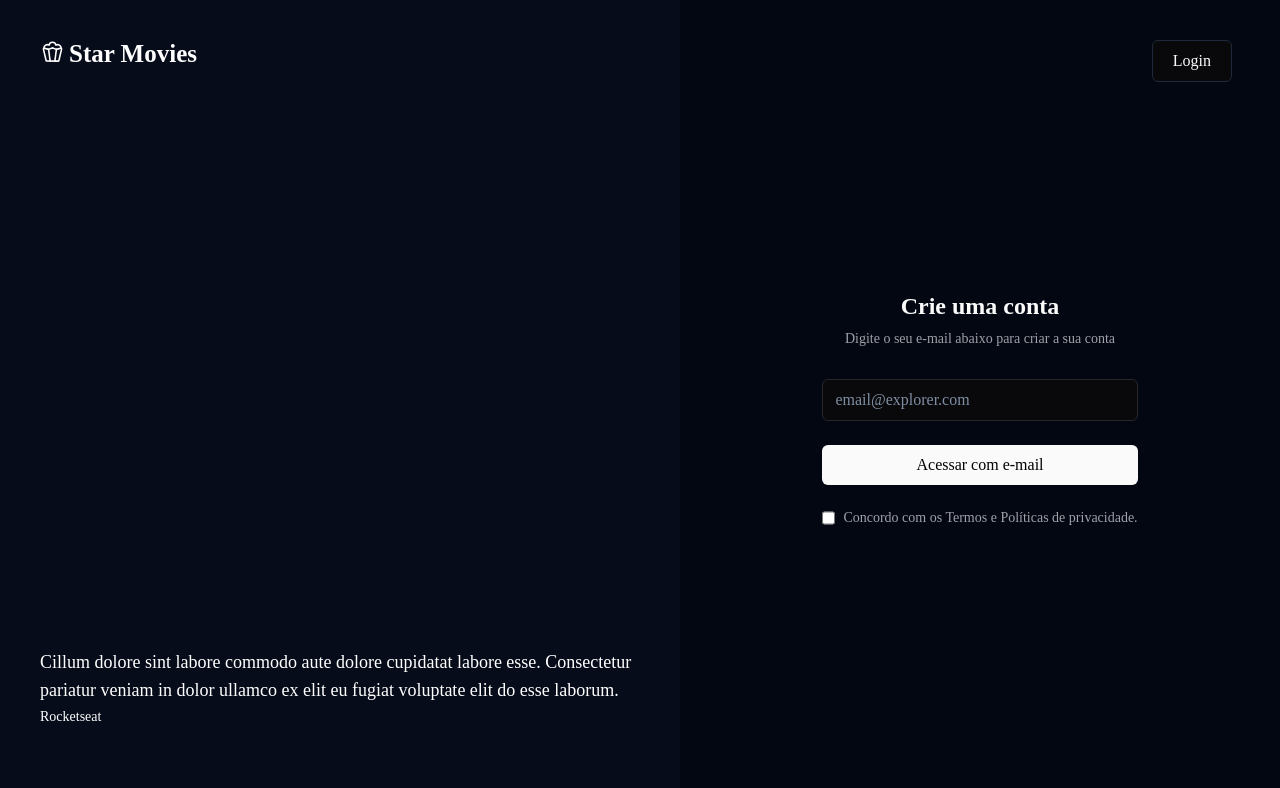
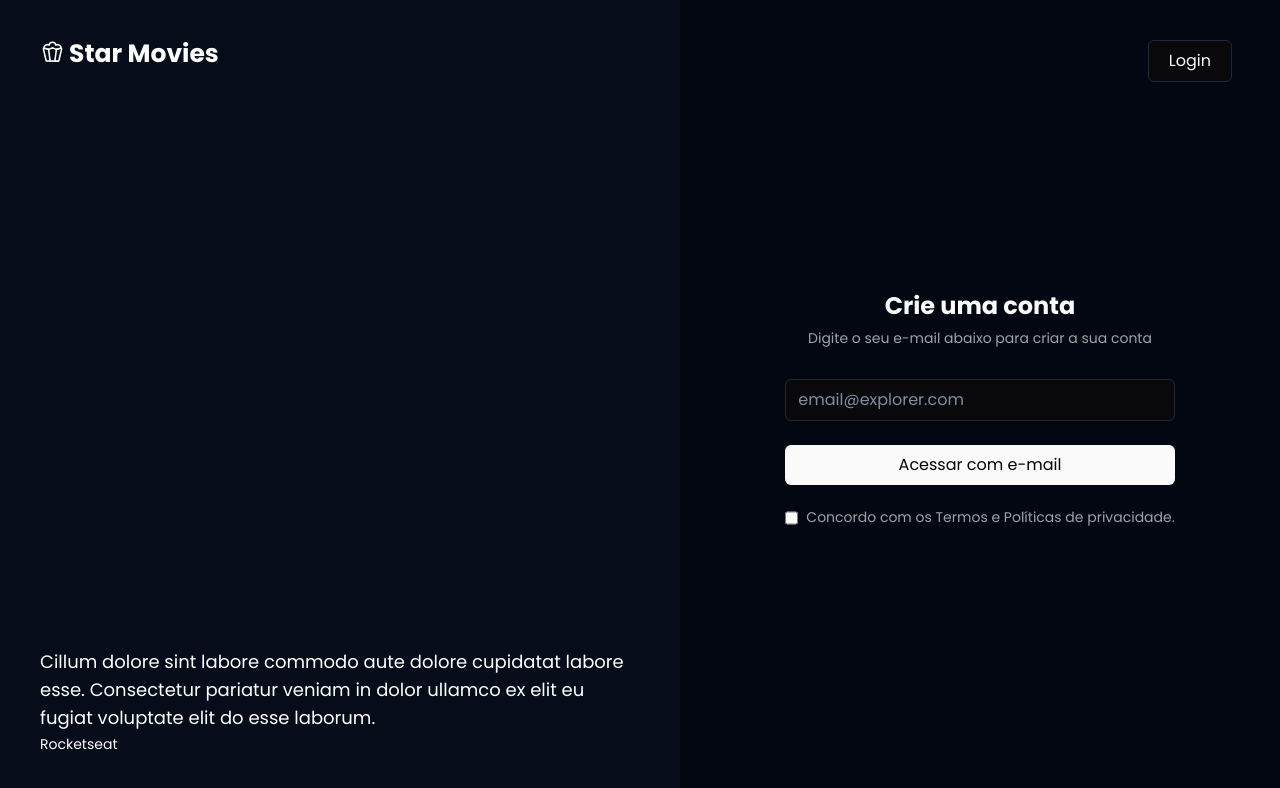
Before and after one commit to gabrielSantos1101/Front-star-Movies, a React (Vite) app: page / in a window 1280 px wide. Shown: the top 788 px of the page. Built offline with nearby package versions, Linux system fonts and the light colour scheme.

Commit message:
style: reset style of inputs and create a new feature on tailwind

```diff
--- a/index.html
+++ b/index.html
@@ -2,10 +2,14 @@
 <html lang="en">
 
 <head>
+  <link rel="preconnect" href="https://fonts.googleapis.com">
+  <link rel="preconnect" href="https://fonts.gstatic.com" crossorigin>
   <meta charset="UTF-8" />
   <link rel="icon" type="image/svg+xml" href="./src/assets/popcorn.svg" />
   <meta name="viewport" content="width=device-width, initial-scale=1.0" />
   <title>Star Movies</title>
+
+  <link href="https://fonts.googleapis.com/css2?family=Poppins:wght@400;700&display=swap" rel="stylesheet">
 </head>
 
 <body class="bg-BG-900">
--- a/package.json
+++ b/package.json
@@ -11,8 +11,8 @@
   },
   "dependencies": {
     "@tailwindcss/forms": "^0.5.4",
+    "eslint-plugin-tailwindcss": "^3.12.1",
     "phosphor-react": "^1.4.1",
-    "eslint-plugin-tailwindcss": "^3.12.1",
     "react": "^18.2.0",
     "react-dom": "^18.2.0",
     "react-router-dom": "^6.14.2",
--- a/src/styles/index.css
+++ b/src/styles/index.css
@@ -3,8 +3,20 @@
 @tailwind utilities;
 
 body {
+    font-family: 'Poppins', sans-serif;
     -webkit-font-smoothing: antialiased;
     text-rendering: optimizeLegibility;
     width: 100vw;
     height: 100vh;
+    overflow: hidden;
 }
+
+input[type=file]::file-selector-button{
+  visibility: hidden;
+  color: transparent;
+}
+
+input[type=file]::-webkit-file-upload-button{
+  visibility: hidden;
+  color: transparent;
+}
--- a/tailwind.config.js
+++ b/tailwind.config.js
@@ -44,6 +44,9 @@
       fontSize: {
         '5xl': '2.5rem',
       },
+      height: {
+        'hv-calc': 'calc(100vh - 8.0625rem)',
+      },
     },
   },
   plugins: [],
```
